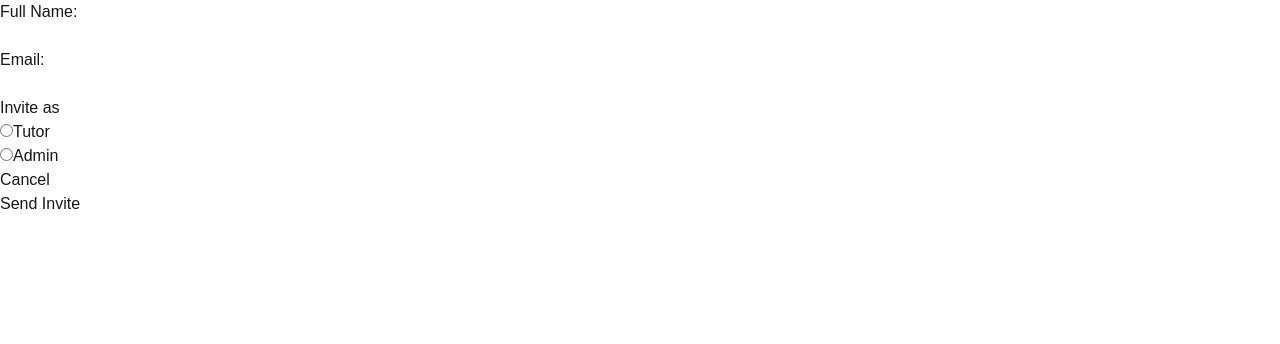
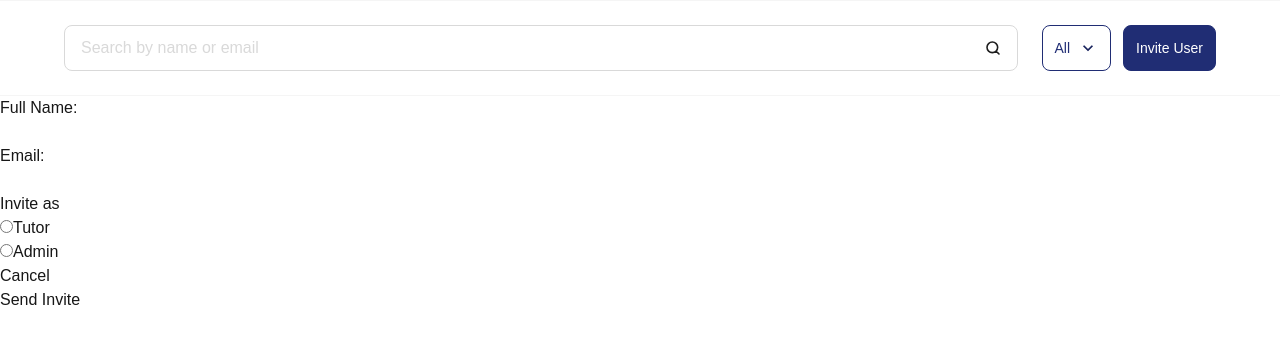
Before and after one commit to JumboCode/english-at-large, a Next.js app: page /manage in a window 1280 px wide. Shown: the top 344 px of the page. Built offline with nearby package versions, Linux system fonts and the light colour scheme; no server answers.

Commit message:
refactor search bar

```diff
--- a/src/app/manage/page.tsx
+++ b/src/app/manage/page.tsx
@@ -1,11 +1,34 @@
+"use client";
 import React from "react";
-import SendInvite from "../../components/manage/sendInvite"
+import SendInvite from "../../components/manage/sendInvite";
+import SearchBar from "@/components/SearchBar";
+import CommonButton from "@/components/common/button/CommonButton";
+import DropArrowIcon from "@/assets/icons/DropArrow";
 
 export default function Manage() {
-
   return (
     <div>
-        <SendInvite />
+      <SearchBar
+        button={
+          <CommonButton
+            label="All"
+            onClick={() => {}}
+            rightIcon={<DropArrowIcon />}
+            altTextStyle="text-dark-blue"
+            altStyle="bg-white"
+          />
+        }
+        button2={
+          <CommonButton
+            label="Invite User"
+            onClick={() => {}}
+            altTextStyle="text-white"
+            altStyle="bg-dark-blue"
+          />
+        }
+        placeholderText="Search by name or email"
+      />
+      <SendInvite />
     </div>
   );
 }
--- a/src/app/page.tsx
+++ b/src/app/page.tsx
@@ -1,4 +1,8 @@
+"use client";
 import SearchBar from "@/components/SearchBar";
+import CommonButton from "@/components/common/button/CommonButton";
+import FilterIcon from "@/assets/icons/Filter";
+import AddIcon from "@/assets/icons/Add";
 
 /*
  * Home Page
@@ -10,7 +14,19 @@ import SearchBar from "@/components/SearchBar";
 export default function Home() {
   return (
     <div>
-      <SearchBar />
+      <SearchBar
+        button={<CommonButton label={"Filter"} leftIcon={<FilterIcon />} />}
+        button2={
+          <CommonButton
+            label="Create Book"
+            leftIcon={<AddIcon />}
+            onClick={() => {}}
+            altTextStyle="text-white"
+            altStyle="bg-dark-blue"
+          />
+        }
+        placeholderText="Search for books"
+      />
 
       <div className="grid grid-rows-[20px_1fr_20px] items-center justify-items-center min-h-screen p-8 pb-20 gap-16 sm:p-20 font-[family-name:var(--font-geist-sans)]">
         <div className="flex flex-col gap-8 row-start-2 items-center sm:items-start">
--- /dev/null
+++ b/src/assets/icons/DropArrow.tsx
@@ -0,0 +1,36 @@
+import * as React from "react";
+const DropArrowIcon = (props: React.SVGProps<SVGSVGElement>) => (
+  <svg
+    xmlns="http://www.w3.org/2000/svg"
+    width={20}
+    height={20}
+    fill="none"
+    {...props}
+  >
+    <mask
+      id="a"
+      width={20}
+      height={20}
+      x={0}
+      y={0}
+      maskUnits="userSpaceOnUse"
+      style={{
+        maskType: "alpha",
+      }}
+    >
+      <path fill="#D9D9D9" d="M20 20H0V0h20z" />
+    </mask>
+    <g mask="url(#a)">
+      <path
+        fill="#202D74"
+        d="m10 11 3.833-3.833L15 8.333l-5 5-5-5 1.167-1.166L10 11Z"
+      />
+      <path
+        fill="#000"
+        fillOpacity={0.2}
+        d="m10 11 3.833-3.833L15 8.333l-5 5-5-5 1.167-1.166L10 11Z"
+      />
+    </g>
+  </svg>
+);
+export default DropArrowIcon;
--- a/src/components/SearchBar.tsx
+++ b/src/components/SearchBar.tsx
@@ -1,11 +1,15 @@
 "use client";
 import React, { useRef } from "react";
 import SearchIcon from "../assets/icons/Search";
-import FilterIcon from "../assets/icons/Filter";
-import CommonButton from "./common/button/CommonButton";
-import AddIcon from "@/assets/icons/Add";
 
-const SearchBar = () => {
+interface ButtonProps {
+  button: React.ReactNode;
+  button2: React.ReactNode;
+  placeholderText: string;
+}
+
+const SearchBar = (props: ButtonProps) => {
+  const { button, button2, placeholderText } = props;
   const searchInputRef = useRef<HTMLInputElement>(null);
 
   const clickBar = () => {
@@ -24,19 +28,13 @@ const SearchBar = () => {
           ref={searchInputRef}
           className="w-full focus:outline-none text-black placeholder-medium-grey-border text-base"
           name="search bar"
-          placeholder="Search for books"
+          placeholder={placeholderText}
         />
         <SearchIcon />
       </div>
       <div className="flex flex-row items-center gap-3">
-        <CommonButton label={"Filter"} leftIcon={<FilterIcon />} />
-        <CommonButton
-          label="Create Book"
-          leftIcon={<AddIcon />}
-          onClick={() => {}}
-          altTextStyle="text-white"
-          altStyle="bg-dark-blue"
-        />
+        {button}
+        {button2}
       </div>
     </div>
   );
```
Also changed, not shown: 1 other file (tests, documents, lock files or other folders).
